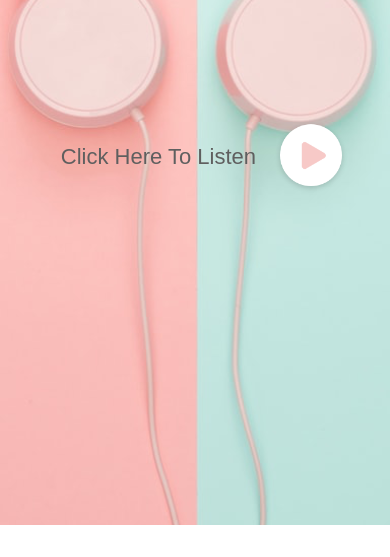
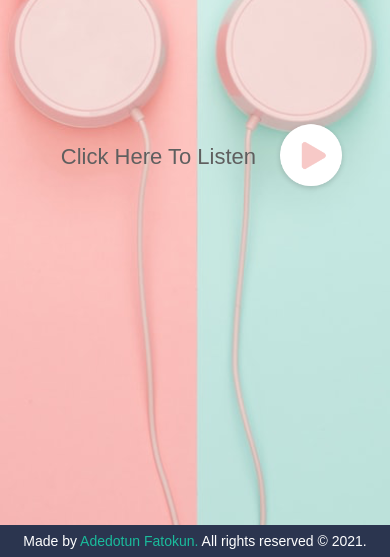
Before and after one commit to FatAdedotun/MusicApp, a plain HTML site: page index.html in a window 390 px wide. Shown: the part 572-1129 px from the top of the page. Before the commit the page ends 1097 px from the top, so only its background shows below. Drawn offline with Linux system fonts and the light colour scheme.

Commit message:
copyright

```diff
--- a/index.html
+++ b/index.html
@@ -38,6 +38,12 @@
         <source src="Jonathan-David-And-Melissa-Helser-No-Longer-Slave.mp3" type="audio/mp3">
     </audio>
 
+    <div class="copyright">
+        <p>
+            Made by <a href="#">Adedotun Fatokun.</a> All rights reserved &copy; 2021.
+        </p>
+    </div>
+
     <script src="script.js"></script>
 
 </body>
--- a/style.css
+++ b/style.css
@@ -93,6 +93,22 @@
     border-radius: 50px;
 }
 
+.copyright{
+    background-color: #2b354f;
+    padding: 23px 0;
+}
+
+.copyright p{
+    text-align: center;
+    color: #fff;
+    font-size: 1.2rem;
+}
+
+.copyright p a{
+    color: #1abc9c;
+    text-decoration: none;
+}
+
 @media(max-width: 500px) {
 
     .container{
@@ -138,4 +154,12 @@
         font-size: 50px;
         line-height: 80px;
     }
+
+    .copyright {
+        padding: .5rem 1rem;
+    }
+
+    .copyright p{
+        font-size: 14px;
+    }
 }
```
